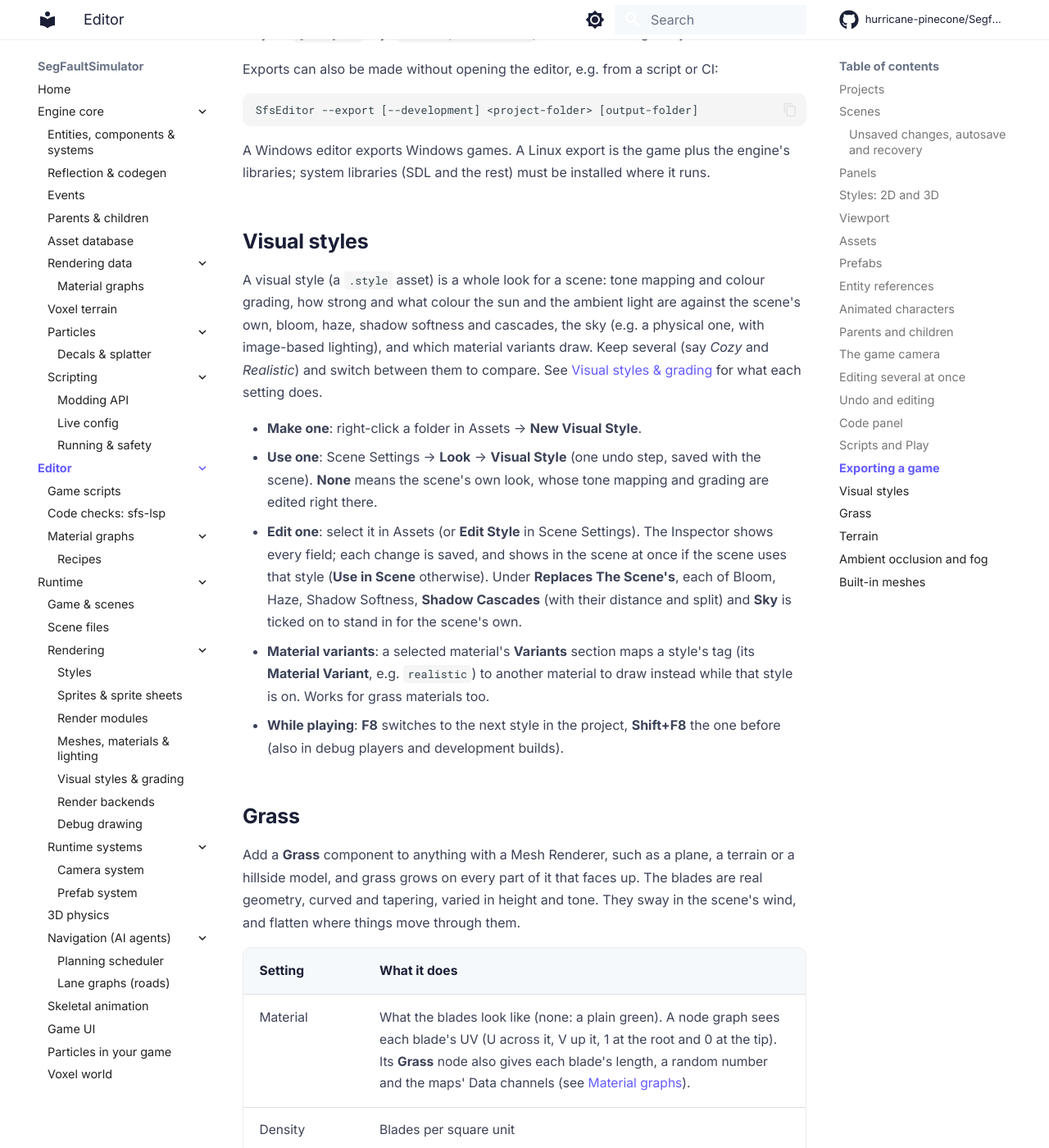
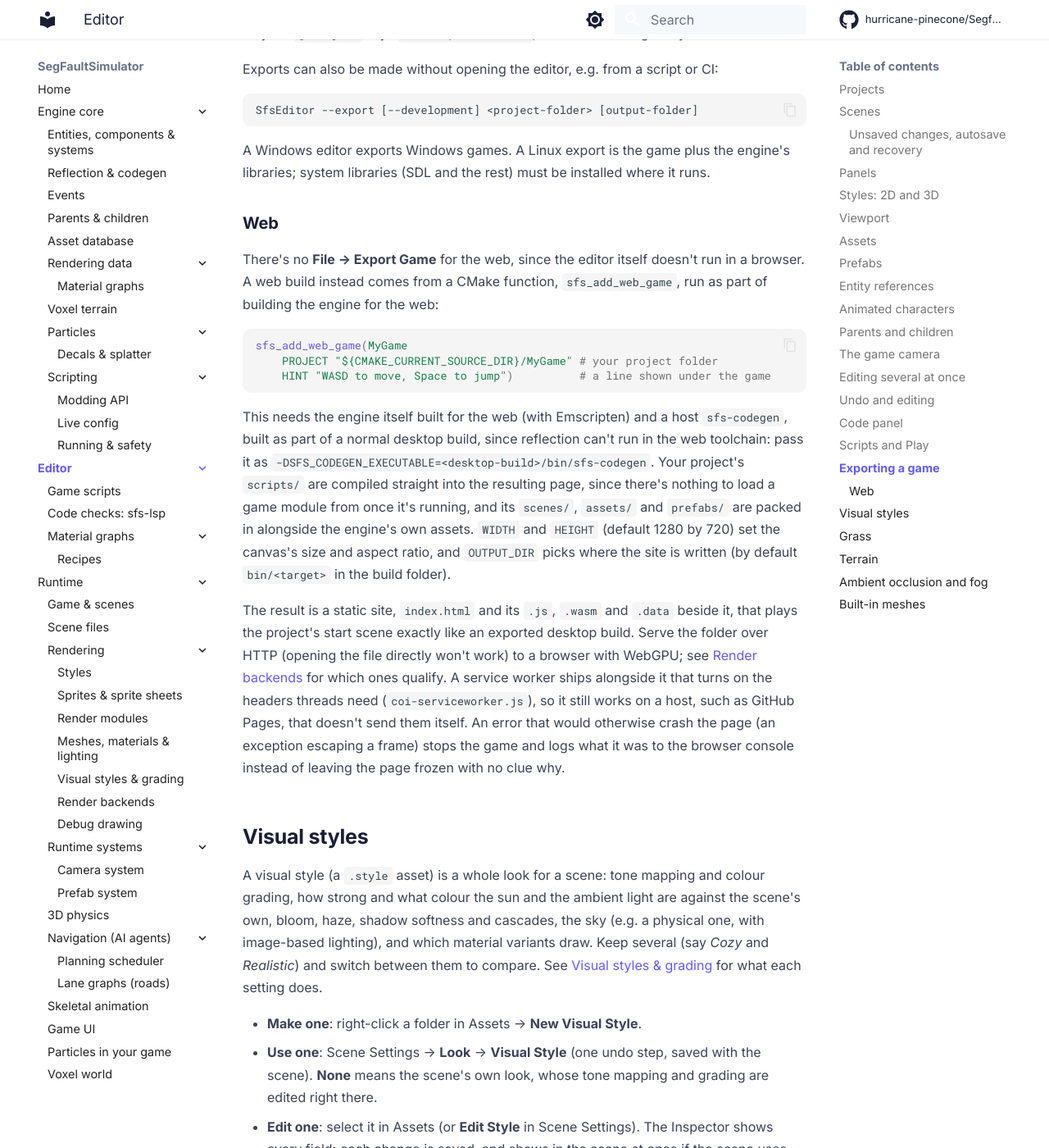
Before and after one commit to hurricane-pinecone/Segfault-Simulator, an MkDocs documentation site: the page built from docs/editor/index.md, in a window 1280 px wide and 1400 px high, scrolled down 19657 px. Shown: the whole window at 82% size. Built offline with MkDocs 1.6.1 and Material for MkDocs 9.7.7, drawn with Linux system fonts in a browser that asks for light colours; comment, search, counter and statistics services are not loaded.

Commit message:
docs: document web export, Scene::view, and sprite mirroring (#27)
Co-authored-by: hurricane-pinecone <46616161+hurricane-pinecone@users.noreply.github.com>
Co-authored-by: github-actions[bot] <41898282+github-actions[bot]@users.noreply.github.com>
Co-authored-by: Jimmy Couch <hurricane.pinecone@gmail.com>

````diff
--- a/docs/editor/index.md
+++ b/docs/editor/index.md
@@ -655,6 +655,41 @@ A Windows editor exports Windows games. A Linux export is the game plus the
 engine's libraries; system libraries (SDL and the rest) must be installed where
 it runs.
 
+### Web
+
+There's no **File → Export Game** for the web, since the editor itself doesn't
+run in a browser. A web build instead comes from a CMake function,
+`sfs_add_web_game`, run as part of building the engine for the web:
+
+```cmake
+sfs_add_web_game(MyGame
+    PROJECT "${CMAKE_CURRENT_SOURCE_DIR}/MyGame" # your project folder
+    HINT "WASD to move, Space to jump")          # a line shown under the game
+```
+
+This needs the engine itself built for the web (with Emscripten) and a host
+`sfs-codegen`, built as part of a normal desktop build, since reflection can't
+run in the web toolchain: pass it as
+`-DSFS_CODEGEN_EXECUTABLE=<desktop-build>/bin/sfs-codegen`. Your project's
+`scripts/` are compiled straight into the resulting page, since there's
+nothing to load a game module from once it's running, and its `scenes/`,
+`assets/` and `prefabs/` are packed in alongside the engine's own assets.
+`WIDTH` and `HEIGHT` (default 1280 by 720) set the canvas's size and aspect
+ratio, and `OUTPUT_DIR` picks where the site is written (by default
+`bin/<target>` in the build folder).
+
+The result is a static site, `index.html` and its `.js`, `.wasm` and `.data`
+beside it, that plays the project's start scene exactly like an exported
+desktop build. Serve the folder over HTTP (opening the file directly won't
+work) to a browser with WebGPU; see [Render
+backends](../runtime/rendering/backends/index.md#webgpurenderbackend) for which
+ones qualify. A service worker ships alongside it that turns on the headers
+threads need (`coi-serviceworker.js`), so it still works on a host, such as
+GitHub Pages, that doesn't send them itself. An error that would otherwise
+crash the page (an exception escaping a frame) stops the game and logs what
+it was to the browser console instead of leaving the page frozen with no clue
+why.
+
 ## Visual styles
 
 A visual style (a `.style` asset) is a whole look for a scene: tone mapping
````
Also changed, not shown: docs/core/ecs/index.md (+5 -0 lines), docs/editor/scripting/index.md (+1 -0 lines), docs/runtime/physics-3d/index.md (+4 -3 lines), docs/runtime/rendering/sprites/index.md (+4 -3 lines).
